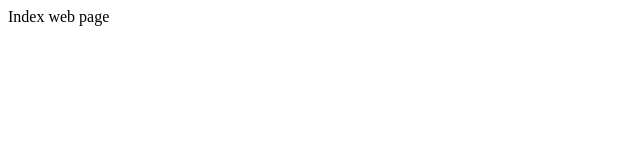
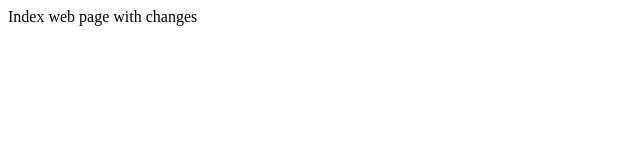
Before and after one commit to jefflinwood/merge-ruby, a plain HTML site: page public/index.html in a window 1280 px wide. Shown: the whole page, without its empty margins (0-640 px from the left). Drawn offline with Linux system fonts and the light colour scheme.

Commit message:
Automated message

```diff
--- a/public/index.html
+++ b/public/index.html
@@ -1,5 +1,5 @@
 <html>
     <body>
-        Index web page
+        Index web page with changes
     </body>
 </html>
```
